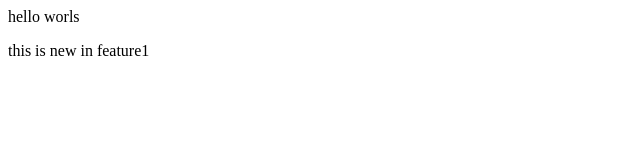
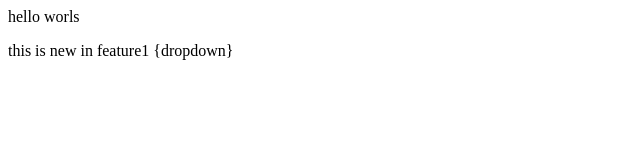
Before and after one commit to meetpatdiya/demo1, a plain HTML site: page index.html in a window 1280 px wide. Shown: the full height of the page, 0-640 px from the left. Drawn offline with Linux system fonts and the light colour scheme.

Commit message:
new dropdown

```diff
--- a/index.html
+++ b/index.html
@@ -1,2 +1,2 @@
 <p>hello worls</p>
-<p>this is new in feature1</p>
+<p>this is new in feature1 {dropdown}</p>
```
